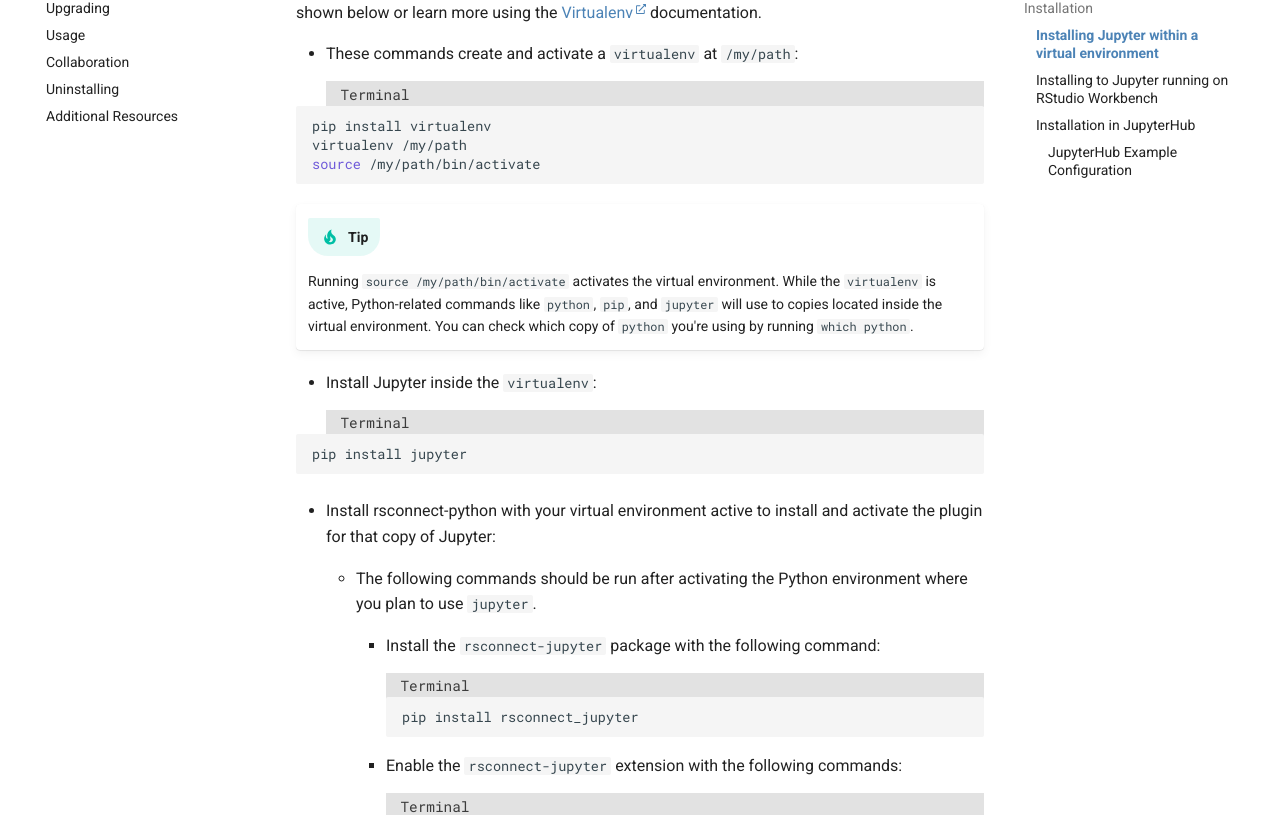
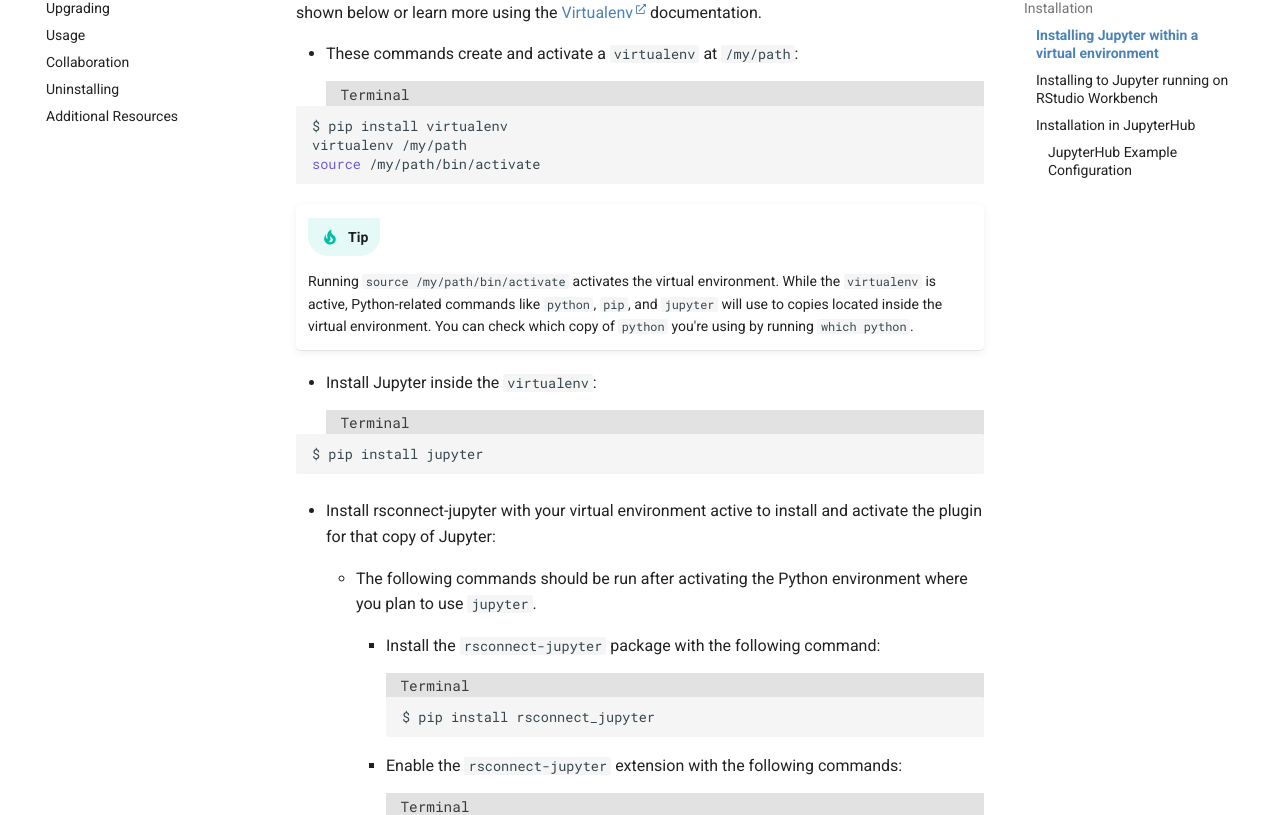
Before and after one commit to rstudio/rsconnect-jupyter, an MkDocs documentation site: the page built from docs/docs/index.md, in a window 1280 px wide and 1400 px high, scrolled down 1076 px. Shown: the part 143-958 px from the top of the window. Built offline with MkDocs 1.6.1 and Material for MkDocs 9.7.7, drawn with Linux system fonts in a browser that asks for light colours; some of the changed lines change nothing that is shown.

Commit message:
Added shell prefix for pip install and also added custom js so the $ won't be copied

````diff
--- a/docs/docs/index.md
+++ b/docs/docs/index.md
@@ -37,7 +37,7 @@ To install and use Jupyter within a virtual environment using
 - These commands create and activate a `virtualenv` at `/my/path`:
   <div class="code-title">Terminal</div>
   ```bash
-  pip install virtualenv
+  $ pip install virtualenv
   virtualenv /my/path
   source /my/path/bin/activate
   ```
@@ -48,10 +48,10 @@ To install and use Jupyter within a virtual environment using
 - Install Jupyter inside the `virtualenv`:
   <div class="code-title">Terminal</div>
   ```bash
-  pip install jupyter
+  $ pip install jupyter
   ```
 
-- Install rsconnect-python with your virtual environment active to install and activate the plugin for that copy of Jupyter:
+- Install rsconnect-jupyter with your virtual environment active to install and activate the plugin for that copy of Jupyter:
 
     --8<-- "snippets/python_pkg.md"
 
--- a/docs/docs/js/custom.js
+++ b/docs/docs/js/custom.js
@@ -1,16 +1,25 @@
 // Terminal CSS
-// Iterate all the items with class: `language-terminal`
-var codehilites = document.getElementsByClassName("codehilite")
-for(var i = 0; i < codehilites.length; i++) {
-    var codehilite = codehilites[i];
-    var pre_block = codehilite.getElementsByTagName("pre")[0];
+// Modify the text to encapsulate ($,>,>>>) within one span tags
+// So its not selectable
 
-    // Modify the text to encapsulate ($,>,>>>) within span tags
-    var terminal_regex = "^(<span></span>)?\\$ ";
+// Iterate all the items with class: `highlight`
+var highlight_divs = document.getElementsByClassName("highlight")
+
+for(var i = 0; i < highlight_divs.length; i++) {
+    var highlight = highlight_divs[i];
+    var pre_block = highlight.getElementsByTagName("code")[0];
+
+
+    // Valid regexes that will be replace
+    var terminal_regex = "^(<span></span>)?(\")?\\$ ";
+    var console_regex = '^(<span></span>)?<span class="gp">\\$</span> ';
     var r_console_regex = '^(<span></span>)?<span class="o">&gt;</span> ';
     var python_shell_regex = '^(<span></span>)?<span class="o">&gt;&gt;&gt;</span> ';
-    regexs = [terminal_regex, r_console_regex, python_shell_regex]
-    replacements = ["$", "&gt;", "&gt;&gt;&gt;"]
+    regexs = [terminal_regex, console_regex, r_console_regex, python_shell_regex]
+
+    // Replacements for each of the regex
+    replacements = ["$", "$", "&gt;", "&gt;&gt;&gt;"]
+
     for (j in regexs) {
         var regex = regexs[j]
         var replacement = replacements[j]
@@ -18,5 +27,6 @@ for(var i = 0; i < codehilites.length; i++) {
         var str = pre_block.innerHTML;
         str = str.replace(re, "<span class=\"code-noselect\">" + replacement + " </span>");
         pre_block.innerHTML = str;
+
     }
 }
--- a/docs/docs/snippets/python_pkg.md
+++ b/docs/docs/snippets/python_pkg.md
@@ -3,7 +3,7 @@
     - Install the `rsconnect-jupyter` package with the following command:
     <div class="code-title">Terminal</div>
     ```bash
-    pip install rsconnect_jupyter
+    $ pip install rsconnect_jupyter
     ```
 
     - Enable the `rsconnect-jupyter` extension with the following commands:
````
